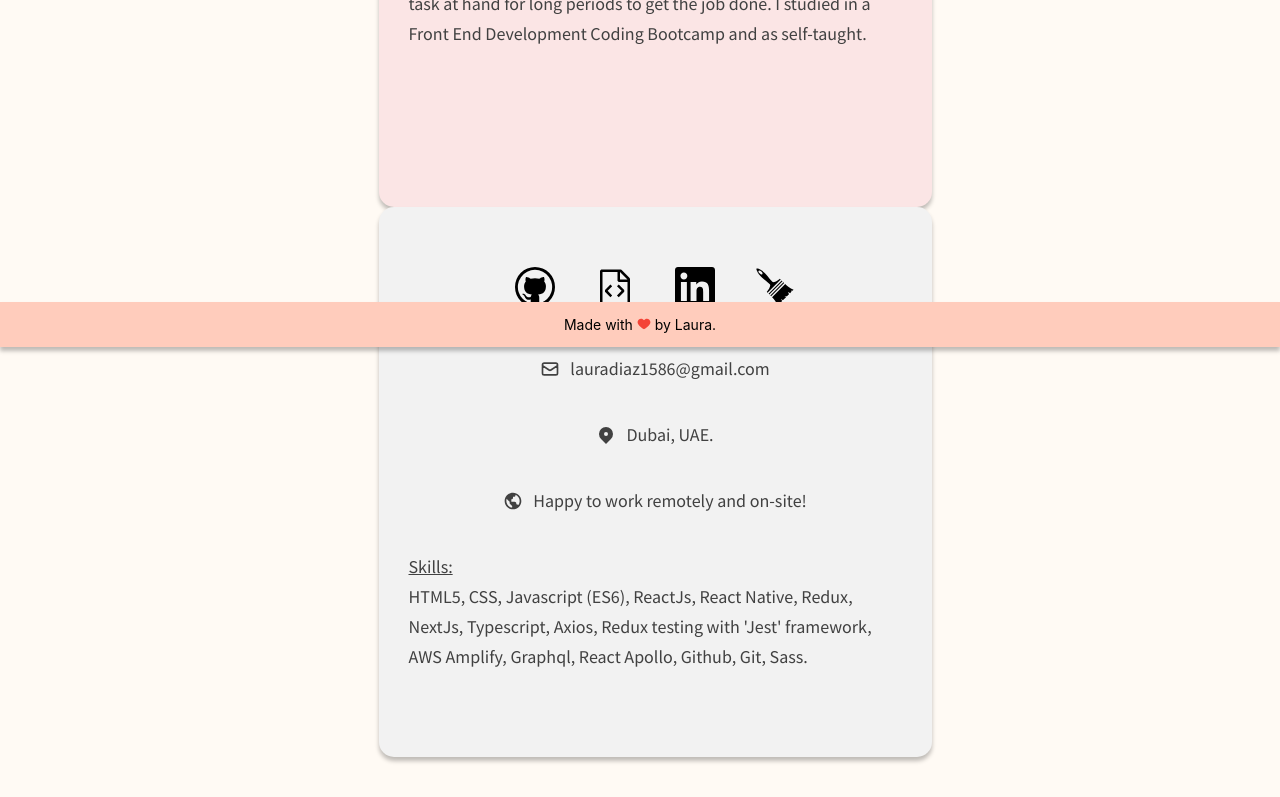
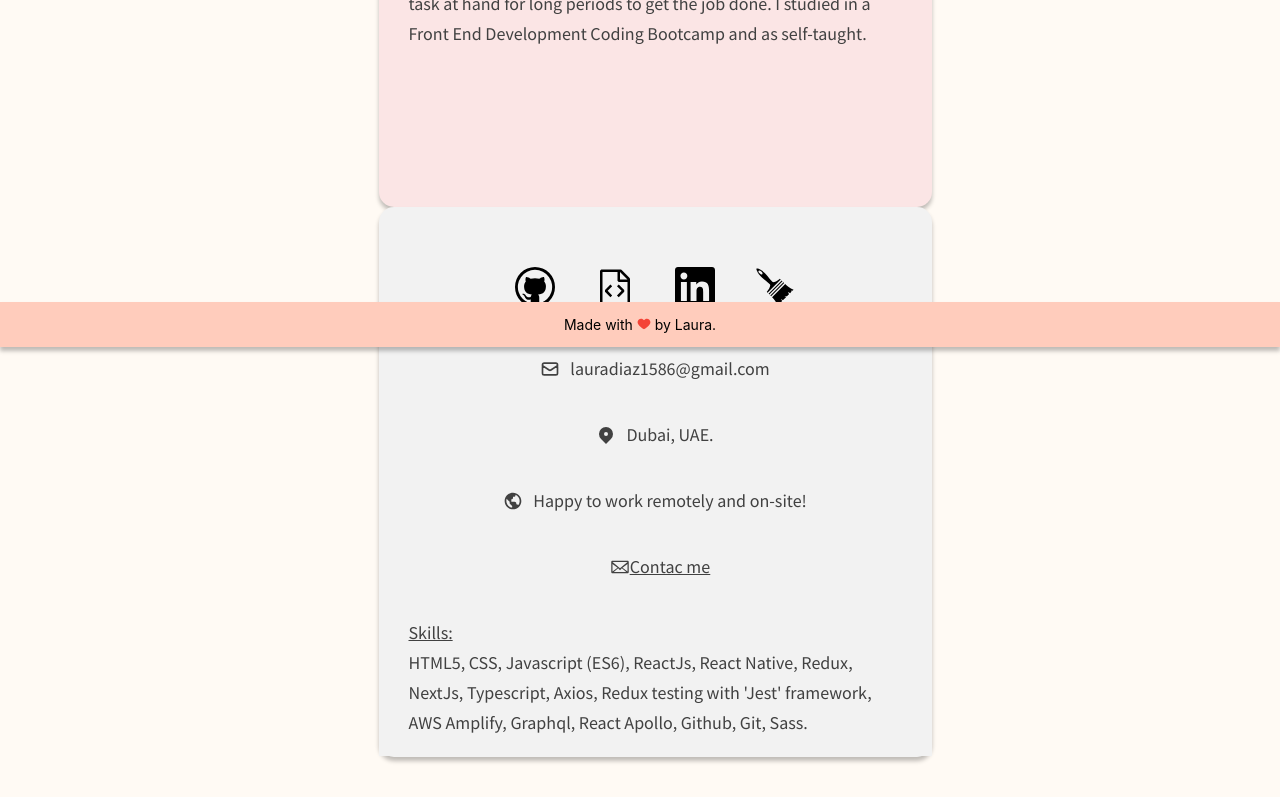
Before and after one commit to lalidiaz/new-personal-portfolio, a React (Create React App) app: page / in a window 1280 px wide. Shown: the part 453-1250 px from the top of the page. Built offline with nearby package versions, Linux system fonts and the light colour scheme.

Commit message:
add mail contact@lauradiaz.dev

```diff
--- a/src/components/Contact/index.jsx
+++ b/src/components/Contact/index.jsx
@@ -9,6 +9,7 @@ import '../../App.scss';
 import Skills from '../../components/Skills';
 import { GiLargePaintBrush } from 'react-icons/gi';
 import ReactTooltip from 'react-tooltip';
+import { GoMail } from 'react-icons/go';
 
 export default function Contact() {
   return (
@@ -61,6 +62,14 @@ export default function Contact() {
           <BiWorld fontSize={20} />
           <p className="mail">Happy to work remotely and on-site!</p>
         </span>
+        <span>
+          <a href="mailto:contact@lauradiaz.dev">
+            <p className="mail">
+              <GoMail fontSize={20} />
+              <u>Contac me</u>
+            </p>
+          </a>
+        </span>
       </div>
       <Skills />
     </section>
--- a/src/components/Contact/styles.scss
+++ b/src/components/Contact/styles.scss
@@ -42,11 +42,17 @@
       align-items: center;
 
       p {
+        align-items: center;
+        justify-content: center;
+        display: flex;
         padding-left: 10px;
       }
     }
   }
 
+  a {
+    color: #414141;
+  }
   @media only screen and (max-width: 667px) {
     width: 350px;
     height: auto;
```
